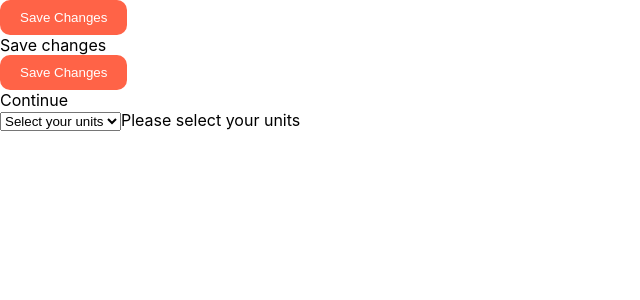
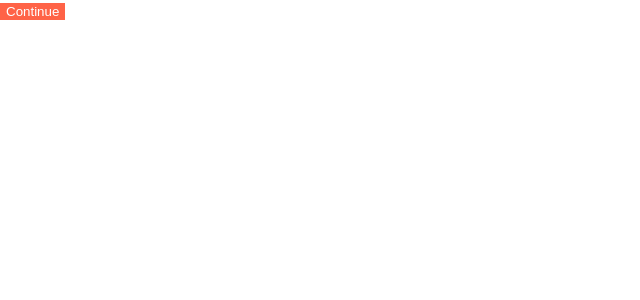
Before and after one commit to yangddu/Learn-React, a React (Create React App) app: page / in a window 1280 px wide. Shown: the top 300 px of the page, without its empty margins (0-640 px from the left). Built offline with nearby package versions, Linux system fonts and the light colour scheme.

Commit message:
add: module css

```diff
--- a/package.json
+++ b/package.json
@@ -6,6 +6,7 @@
     "@testing-library/jest-dom": "^5.16.5",
     "@testing-library/react": "^13.4.0",
     "@testing-library/user-event": "^13.5.0",
+    "prop-types": "^15.8.1",
     "react": "^18.2.0",
     "react-dom": "^18.2.0",
     "react-scripts": "5.0.1",
--- a/src/App.js
+++ b/src/App.js
@@ -1,23 +1,9 @@
-import { useState } from "react";
-import Btn from "./components/Btn";
-import MinutesToHours from "./components/MinutesToHours";
+import Button from "./components/Button";
 
-function App(props) {
-  const [index, setIndex] = useState("xx");
-  const onSelect = (e) => {
-    setIndex(e.target.value);
-  };
+function App() {
   return (
     <div>
-      <Btn banana="Save changes" />
-      <Btn banana="Continue" />
-      <select value={index} onChange={onSelect}>
-        <option value="xx">Select your units</option>
-        <option value="0">Minutes & Hours</option>
-        <option value="1">Km & Miles</option>
-      </select>
-      {index === "xx" ? "Please select your units" : null}
-      {index === "0" ? <MinutesToHours /> : null}
+      <Button text="Continue" />
     </div>
   );
 }
--- a/src/components/Btn.js
+++ b/src/components/Btn.js
@@ -1,22 +1,29 @@
 import React from "react";
+import PropTypes from "prop-types";
 
-const Btn = ({ banana }) => {
+const Btn = ({ text, changeValue, fontSize }) => {
   return (
     <div>
       <button
+        onClick={changeValue}
         style={{
           backgroundColor: "tomato",
           color: "white",
           padding: "10px 20px",
           border: 0,
-          borderRadius: 10
+          borderRadius: 10,
+          fontSize
         }}
       >
-        Save Changes
+        {text}
       </button>
-      <div>{banana}</div>
     </div>
   );
 };
 
+Btn.propTypes = {
+  text: PropTypes.string.isRequired,
+  fontSize: PropTypes.number
+};
+
 export default Btn;
--- /dev/null
+++ b/src/components/Button.js
@@ -0,0 +1,13 @@
+import React from "react";
+import PropTypes from "prop-types";
+import styles from "./Button.module.css";
+
+const Button = ({ text }) => {
+  return <button className={styles.btn}>{text}</button>;
+};
+
+Button.propTypes = {
+  text: PropTypes.string.isRequired
+};
+
+export default Button;
--- /dev/null
+++ b/src/components/Button.module.css
@@ -0,0 +1,5 @@
+.btn {
+  color: white;
+  background-color: tomato;
+  border: none;
+}
--- /dev/null
+++ b/src/style/styles.css
@@ -0,0 +1,5 @@
+button {
+  color: white;
+  background-color: tomato;
+  border: none;
+}
```
Also changed, not shown: src/components/Converter.js (added, +48 -0 lines), src/index.js (+6 -6 lines), 1 other file (tests, documents, lock files or other folders).
